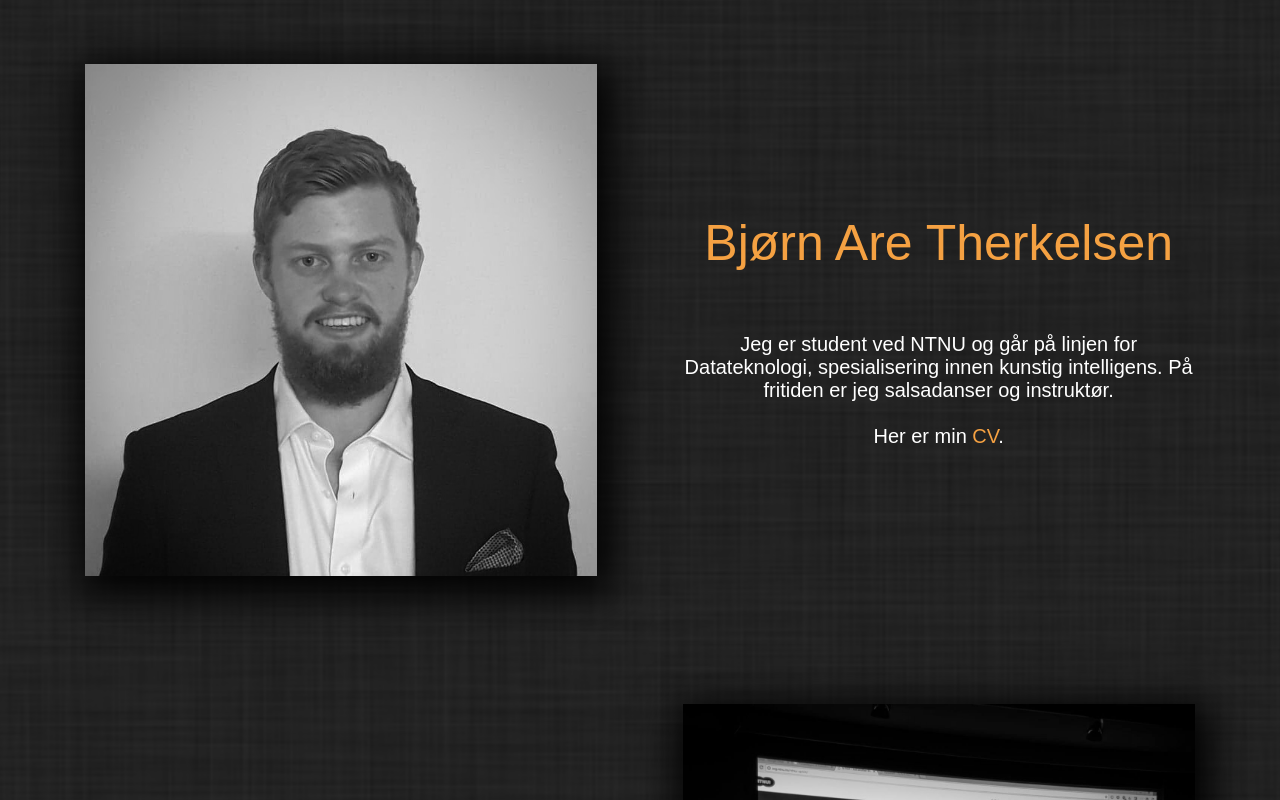
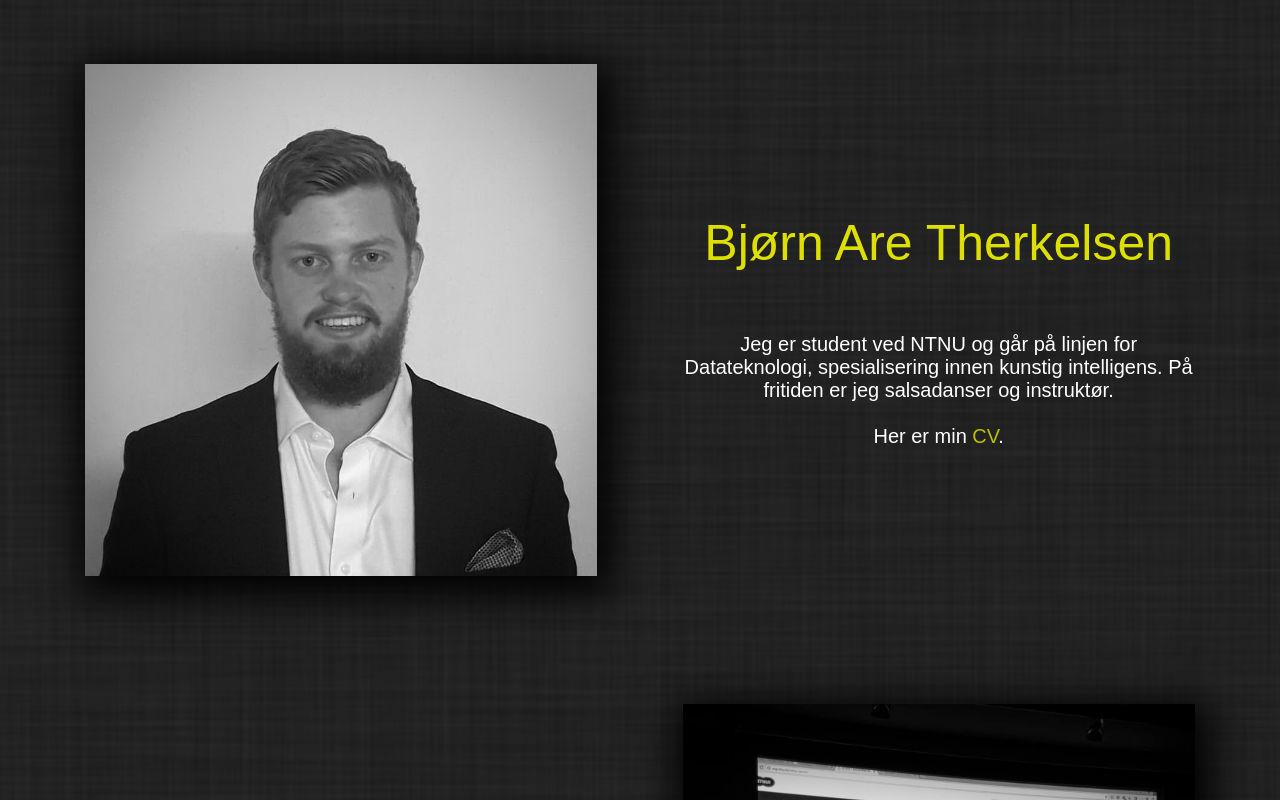
Before and after one commit to batherk/homepage, a React (Create React App) app: page / in a window 1280 px wide. Built offline with nearby package versions, Linux system fonts and the light colour scheme.

Commit message:
Change to batman theme

```diff
--- a/public/index.html
+++ b/public/index.html
@@ -2,7 +2,7 @@
 <html lang="en">
   <head>
     <meta charset="utf-8" />
-    <link rel="icon" href="%PUBLIC_URL%/favicon.ico" />
+    <link rel="icon" href="%PUBLIC_URL%/img/Batlogo.png" />
     <meta name="viewport" content="width=device-width, initial-scale=1" />
     <meta name="theme-color" content="#000000" />
     <meta
@@ -23,7 +23,7 @@
       work correctly both with client-side routing and a non-root public URL.
       Learn how to configure a non-root public URL by running `npm run build`.
     -->
-    <title>React App</title>
+    <title>Bjørn Are Therkelsen</title>
   </head>
   <body>
     <noscript>You need to enable JavaScript to run this app.</noscript>
--- a/src/index.css
+++ b/src/index.css
@@ -1,5 +1,6 @@
 :root{
-  --primary-color: #f5a142;
+  --primary-color: #DDDF00;
+  --secondary-color: #BEBF00;
   --transition: ease-in-out 0.6s;
   --scroll-background:#1f1f1f;
   --scroll-thumb: #0f0f0f;
@@ -54,7 +55,7 @@ body::-webkit-scrollbar-track{
 }
 
 a{
-  color: var(--primary-color);
+  color: var(--secondary-color);
   text-decoration: none;
   transition: var(--transition);
 }
```
Also changed, not shown: public/img/Batlogo.png (added).
